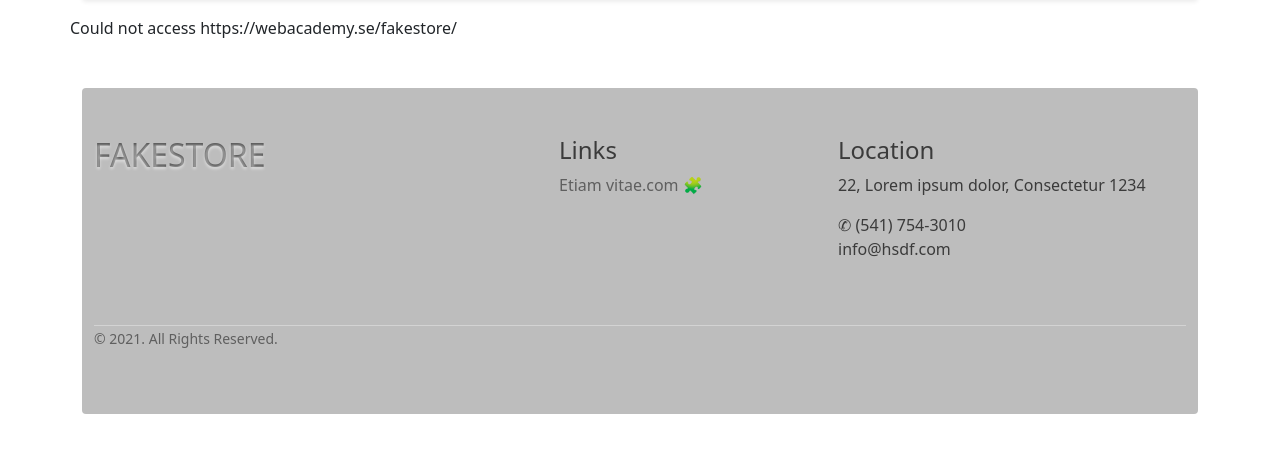
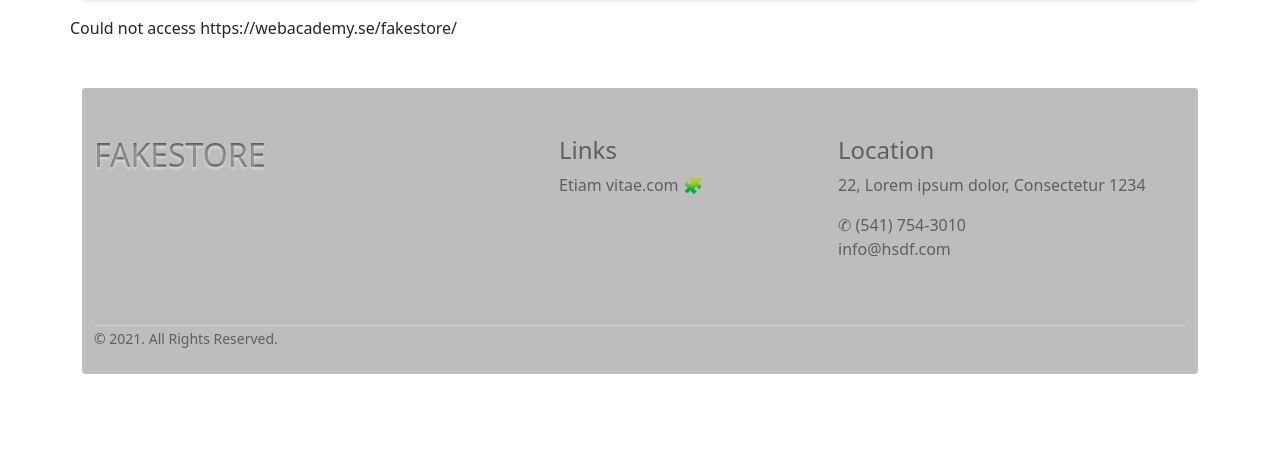
Before and after one commit to paraketsova/fakeStoreAPI_PHP, a PHP site: page / in a window 1280 px wide. Shown: the part 128-581 px from the top of the page. Run offline with PHP 8.4, Linux system fonts and the light colour scheme; data that the repository does not hold is empty.

Commit message:
Update style footer

```diff
--- a/index.php
+++ b/index.php
@@ -19,19 +19,19 @@
     <?php App::main(); ?>
   </div>
 
-  <div class="mt-5 pt-5 pb-5 footer rounded">
+  <div class="mt-5 pt-5 pb-2 footer rounded">
     <div class="container">
       <div class="row">
         <div class="col-lg-5 col-xs-12 about-company">
           <h2 id="titleFooter">FAKESTORE</h2>
         </div>
-        <div class="col-lg-3 col-xs-12 links">
+        <div id='footer_links' class="col-lg-3 col-xs-12 links">
           <h4 class="mt-lg-0 mt-sm-3">Links</h4>
             <div class="m-0 p-0">
               <a href="#">Etiam vitae.com 🧩</a>
             </div>
         </div>
-        <div class="col-lg-4 col-xs-12 location">
+        <div id='footer_location' class="col-lg-4 col-xs-12 location">
           <h4 class="mt-lg-0 mt-sm-4">Location</h4>
           <p>22, Lorem ipsum dolor, Consectetur 1234</p>
           <p class="mb-0"><i class="fa fa-phone mr-3"></i>✆ (541) 754-3010</p>
--- a/styles.css
+++ b/styles.css
@@ -54,7 +54,7 @@
 
 .footer {
   background: #bdbdbd;
-  color: #3b3b3b;
+  color: #5f5f5f;
 }
 
 .footer a {
@@ -62,9 +62,8 @@
   text-decoration: none;
 }
 
-.footer.location i {
-  font-size: 0.7rem;
-  color: #5f5f5f;
+#footer_location, #footer_links {
+  margin-top: 0rem;
 }
 
 #copyright p {
```
